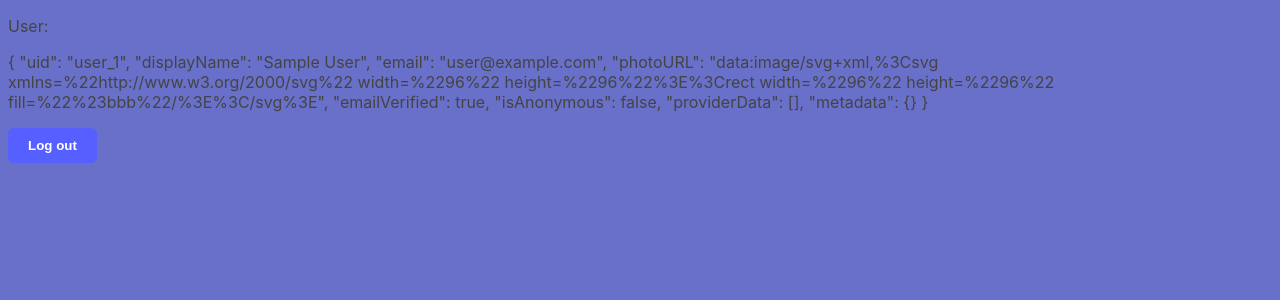
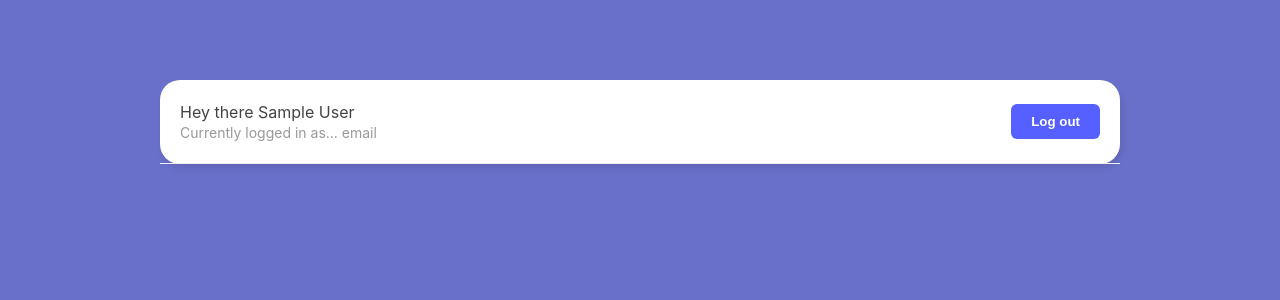
Before and after one commit to Chrisdalbano/v-espressomenu-webapp, a Vue app: page / in a window 1280 px wide. Shown: the top 300 px of the page. Built offline with nearby package versions, Linux system fonts and the light colour scheme; no server answers; sample sign-in values are in the browser's storage.

Commit message:
added getUser composable and navbar

```diff
--- a/src/components/LoginForm.vue
+++ b/src/components/LoginForm.vue
@@ -14,16 +14,21 @@ import { useAuth } from "@/stores/auth";
 export default {
   setup() {
     //refs
+
     const email = ref("");
     const password = ref("");
+    const displayName = ref("");
 
-    const { signIn } = useAuth();
+    const { error, signIn } = useAuth();
 
-    const handleSubmit = () => {
-      signIn(email.value, password.value);
+    const handleSubmit = async () => {
+      await signIn(email.value, password.value, displayName.value);
+      if(!error.value){
+        console.log('user logged in');
+      }
     };
 
-    return { email, password, handleSubmit };
+    return { email, password, displayName, handleSubmit };
   },
 };
 </script>
--- /dev/null
+++ b/src/components/Navbar.vue
@@ -0,0 +1,39 @@
+<template>
+  <nav>
+    <div>
+      <p>Hey there {{ auth.user.displayName }}</p>
+      <p class="email">Currently logged in as... email</p>
+    </div>
+    <button @click="auth.signOut">Log out</button>
+  </nav>
+</template>
+
+<script setup>
+import { useAuth } from "@/stores/auth";
+// import getUser from "../composables/getUser"
+
+const auth = useAuth();
+// const user = getUser();
+
+</script>
+
+<style>
+nav {
+  padding: 20px;
+  border-bottom: 1px solid #eee;
+  display: flex;
+  justify-content: space-between;
+  align-items: center;
+}
+
+nav p {
+  margin: 2px auto;
+  font-size: 16px;
+  color: #444;
+}
+
+nav p.email {
+  font-size: 14px;
+  color: #999;
+}
+</style>
--- /dev/null
+++ b/src/composables/getUser.js
@@ -0,0 +1,25 @@
+import { ref } from "vue";
+import { defineStore } from "pinia";
+import {
+  createUserWithEmailAndPassword,
+  signInWithEmailAndPassword,
+  signOut as signUserOut,
+  onAuthStateChanged,
+} from "firebase/auth";
+
+import { useRouter } from "vue-router";
+
+import { auth } from "@/assets/firebase/config";
+
+const user = ref(auth.currentUser);
+
+const router = useRouter();
+onAuthStateChanged(auth, (_user) => {
+  user.value = _user;
+});
+
+const getUser = () => {
+  return { user };
+};
+
+export default getUser;
--- a/src/stores/auth.js
+++ b/src/stores/auth.js
@@ -7,7 +7,7 @@ import {
   onAuthStateChanged,
 } from "firebase/auth";
 
-import { useRouter } from "vue-router"
+import { useRouter } from "vue-router";
 
 import { auth } from "@/assets/firebase/config";
 
@@ -23,6 +23,7 @@ export const useAuth = defineStore("auth", () => {
       } else {
         user.value = null;
         router.push("/login");
+        console.log("User is: ", auth.user.displayName)
       }
       console.log(user.value ? "User signed in" : "User signed out");
     });
--- a/src/views/HomeView.vue
+++ b/src/views/HomeView.vue
@@ -1,13 +1,11 @@
 <script setup>
+import Navbar from "../components/Navbar.vue"
 import { useAuth } from "@/stores/auth";
-
-const auth = useAuth();
+const auth = useAuth()
 </script>
 
 <template>
-  <div v-if="auth.user">
-    <p>User:</p>
-    <p>{{ auth.user }}</p>
-    <button @click="auth.signOut">Log out</button>
+  <div v-if="auth.user" class="container">
+    <Navbar/>
   </div>
 </template>
--- a/src/views/LoginView.vue
+++ b/src/views/LoginView.vue
@@ -4,7 +4,7 @@
     <!-- <p>Welcome</p> -->
     <div v-if="showLogin">
       <h2>Login</h2>
-      <LoginForm />
+      <LoginForm @login="enterLog" />
       <p>
         Don't have an account?
         <span @click="showLogin = false">Sign up</span> instead
@@ -25,7 +25,7 @@
 import SignupForm from "../components/SignupForm.vue";
 import LoginForm from "../components/LoginForm.vue";
 import { ref } from "vue";
-import { useRouter } from "vue-router"
+import { useRouter } from "vue-router";
 
 import { useAuth } from "@/stores/auth";
 
@@ -33,11 +33,10 @@ export default {
   components: { SignupForm, LoginForm },
   setup() {
     const showLogin = ref(true);
-
     const router = useRouter();
     const auth = useAuth();
 
-    if (auth.user) router.push("/")
+    if (auth.user) router.push("/");
 
     return { showLogin };
   },
```
